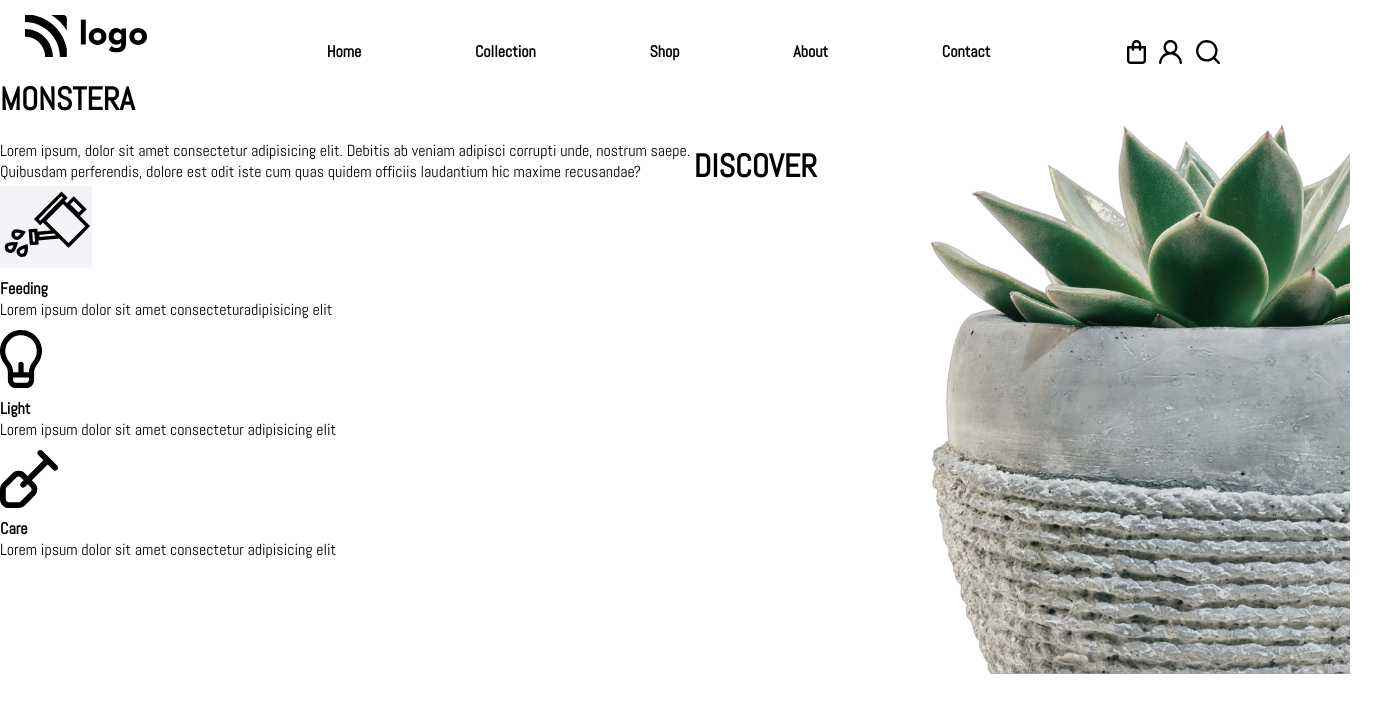
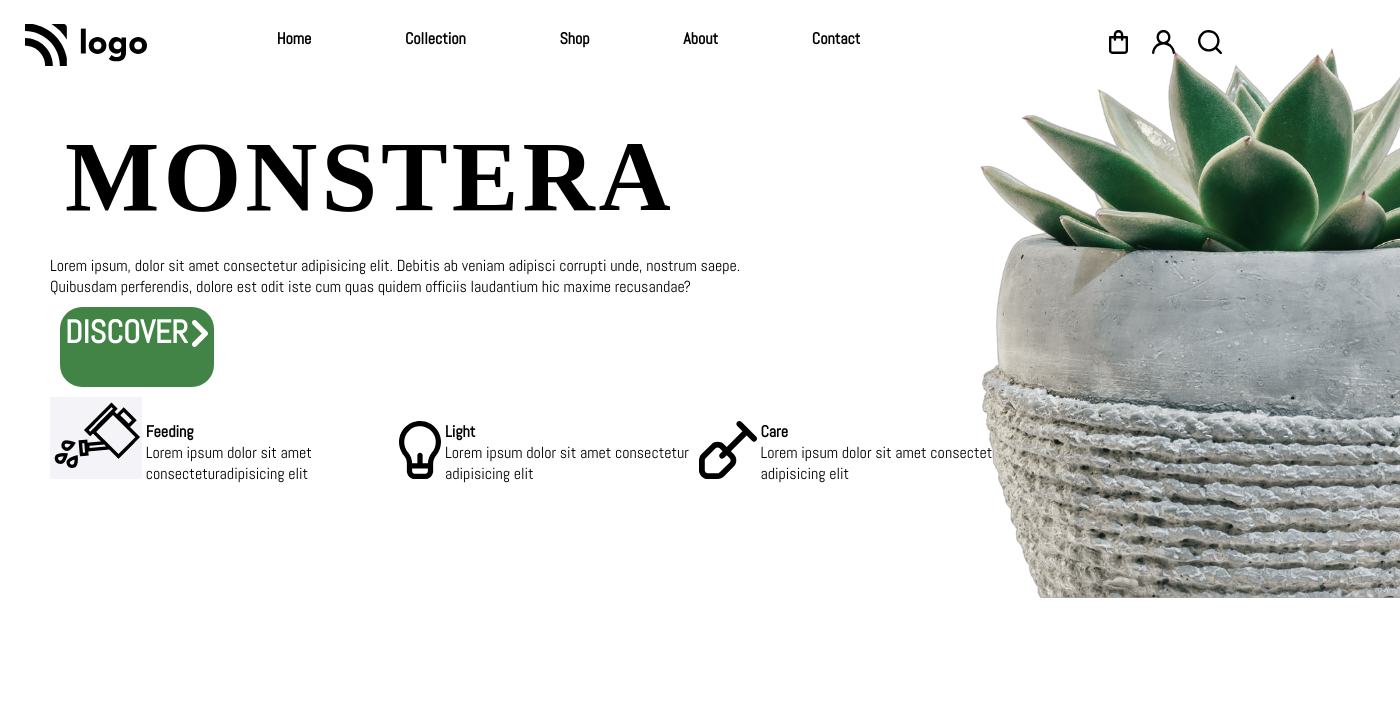
Before and after one commit to harshalvrm/Live-Class-Project-06, a website: page index.html in a window 1280 px wide. Shown: the whole page, 1400 px wide, since content can reach past the window. Drawn offline with Linux system fonts and the light colour scheme; a web font is replaced by a local one.

Commit message:
Updated Css

```diff
--- a/style.css
+++ b/style.css
@@ -2,7 +2,10 @@
     margin: 0;
     padding: 0;
     font-family: 'Allerta','Abel';
+    overflow: hidden;
 }
+
+/* -------------------Nav section--------------------- */
 
 #navbarMonstera div{
     display: inline-block;
@@ -13,34 +16,108 @@
 
 /* Logo style */
 #navFirst{
-    height: 35px;
+    position: relative;
+    height: 45px;
     padding: 10px 20px;
-    margin: 10px 20px;
-
+    top: 10px;
+    left: 20px;
 }
 
 /* Mid Section of Nav */
 #navMid {
-margin-left: 90px;
+    position: absolute;
+    margin-left: 90px;
 }
 
 #navMid h4 {
-margin: 0 50px;
+    margin: 0 40px;
 }
+
+/* #navMid h4 : hover{
+    text-underline-offset: 10px;
+    text-decoration: underline;
+    cursor: grab;
+} */
+
 
 /* End Section of Nav */
 #navEnd{
-    float: right;
-    margin: 30px 50px 0 0;
+    position: absolute;
+    top: 15px;
+    left: 180px;
+
+}
+
+#navEnd img{
+    padding: 5px;
 }
 
 
-#midWholePart13 div{
+/* -------------------Mid section--------------------- */
+
+#midWhole{
+margin-left: 50px;
+}
+
+#midWholePart11{
+    position:relative;
+    width: 800px;
+}
+
+#monstera {
+    font-family: 'Allerta';
+    margin-top: 50px;
+    font-size: 100px;
+    font-weight:bolder;
+    letter-spacing: 4px;
+    margin-left: 15px;
+
+}
+
+border-color: red;
+
+
+#midWholePart12 div {
+    display: inline-block;
+    font-size: 10px;
+
+
+}
+
+
+/* Discover button with greater than */
+#midWholePart121 {
+    height: 70px;
+    float: left;
+    /* to be set after the > sign */
+    background-color: #418446;
+    border-radius: 22px;
+    color: #fff;
+    margin-right: 1500px;
+    margin-top: 25px;
+    margin: 10px;
+   padding: 5px;
+}
+
+/* This Css is used to bring Discover and '>' sign in a single line. Spent more than 3 hours to solve the bug. */
+#midWholePart121 div{
+    display:inline-block;
+}
+
+
+
+#midWholePart13 div {
     display: inline-block;
     overflow: hidden;
-    width: 100%;
 }
 
+#midWholePart13Parts{
+    float: left;
+}
+
+.text{
+      width: 250px;
+}
 
 #midWhole{
     float: left;
@@ -54,7 +131,3 @@ margin: 0 50px;
     margin-left: 930px;
 
 }
-
-#midWholePart1 div{
-    display: inline-block;
-}
```
